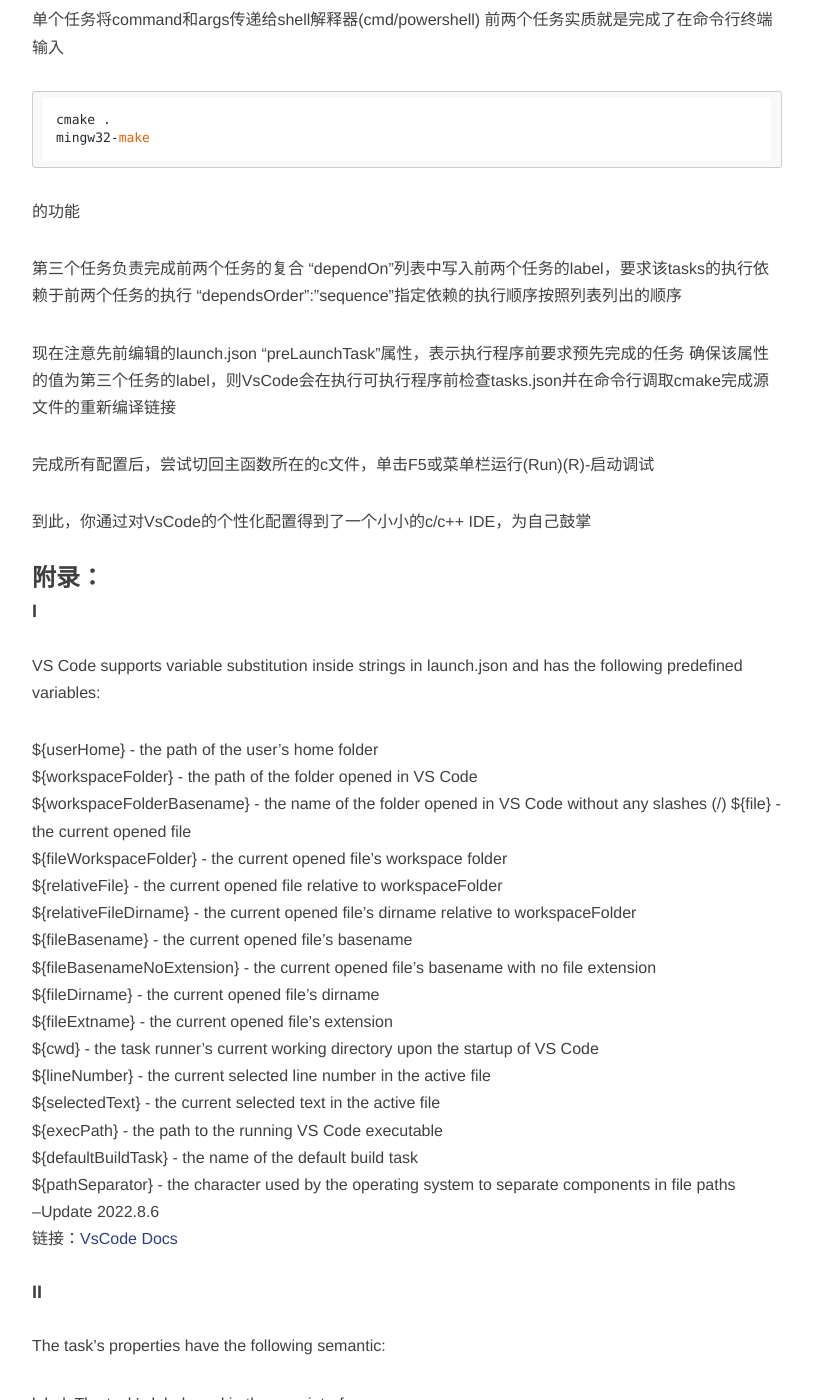
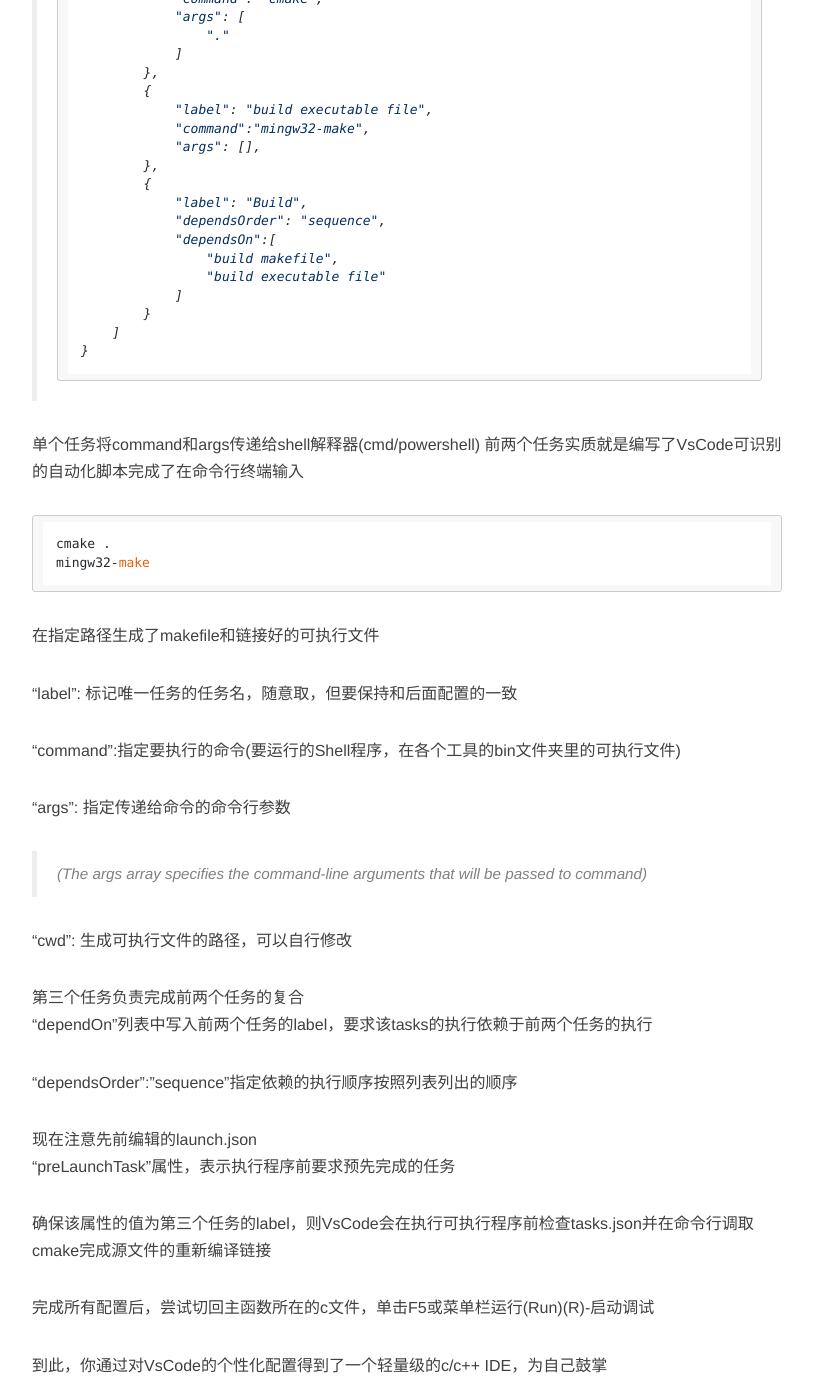
Before and after one commit to NumbNutN/NumbNutN.github.io, a Jekyll site: the page built from _posts/2022-08-04-cmake.md, in a window 1280 px wide and 1400 px high, scrolled down 5248 px. Shown: the whole window, without its empty margins (233-1046 px from the left). Built offline with Jekyll 4.4.1, drawn with Linux system fonts in a browser that asks for light colours; nearby versions of some CDN libraries; comment, search, counter and statistics services are not loaded; some of the changed text lies outside the part shown.

Commit message:
Fix new blog
- Fix the content of newest blog

````diff
--- a/_config.yml
+++ b/_config.yml
@@ -9,8 +9,8 @@
 # About/contact
 owner:
   name: "NumbNut" # 填写作者信息：名字
-  email: X@gmail.com # 填写作者信息：邮箱
-  bio: "你的博客描述" # 填写作者信息：博客描述
+  email: lgd12581@outlook.com # 填写作者信息：邮箱
+  bio: "以后再写描述" # 填写作者信息：博客描述
 
 # Data
 gavatar: img/favicon.png # 浏览器地址栏小图标，可自定义更改
@@ -33,7 +33,7 @@
 exclude: ["less","node_modules","Gruntfile.js","package.json","README.md"]
 
 # http://en.wikipedia.org/wiki/List_of_tz_database_time_zones
-timezone: Asia/Shanghai
+timezone: Asia/Guangzhou
 
 # Defaults for posts
 defaults:
--- a/_posts/2022-08-04-cmake.md
+++ b/_posts/2022-08-04-cmake.md
@@ -11,15 +11,20 @@
 
 |:-----:|:----:|
 |操作系统|Windows|
-|Shell程序|MingGW工具集|
-||Cmake|
+|编译器|MingGW工具集|
+|编译工具(Build System)|Cmake|
 |语言|c/c++|
 |文本编辑器|VsCode|
 
 ### 如何在VsCode里配置好Cmake实现一键编译链接多文件工程
-### 配置过程学习自：[手把手教会VSCode的C++环境搭建，多文件编译，Cmake，json调试配置（ Windows篇）](https://www.bilibili.com/video/BV13K411M78v?p=2&vd_source=13b3aed8b3f815cd63915fb2c4b8a63a)
 
-推荐为你的vscode安装下载以下插件
+配置过程学习自：[手把手教会VSCode的C++环境搭建，多文件编译，Cmake，json调试配置（ Windows篇） - bilibili](https://www.bilibili.com/video/BV13K411M78v?p=2&vd_source=13b3aed8b3f815cd63915fb2c4b8a63a)
+
+当你不懂一个工具的使用方法，而只能在搜索引擎找到零碎且不靠谱的教程，阅读它的官方操作手册和说明文档会很有用！
+
+这个文档手把手教你为VS配置GCC来完成c/c++文件的编译，同时了解tasks.json的一些属性的介绍[Using GCC with MinGW - Visual Studio Code Doc](https://code.visualstudio.com/docs/cpp/config-mingw)
+
+在阅读前推荐为你的vscode安装下载以下插件
 
 为CMakeLists.txt文件的攥写提供代码补全
 ![图1](https://raw.githubusercontent.com/NumbNutN/NumbNutN.github.io/main/img/post-img/2022-08-04-cmake-00.png)
@@ -27,8 +32,9 @@
 微软提供的功能扩展，一键生成模板等
 ![图2](https://raw.githubusercontent.com/NumbNutN/NumbNutN.github.io/main/img/post-img/2022-08-04-cmake-01.png)
 
-在这个简单的多文件编译链接的例子里，看看如何完成基本配置
-共三个文件 main.c fun.c fun.h
+#### 在这个简单的多文件编译链接的例子里，看看如何为VsCode的运行按钮继承基于cmake的多文件编译和链接功能
+
+该工程共包含三个文件 main.c fun.c fun.h，放置在同一路径下
 ```
 //main.c
 #include <stdio.h>
@@ -149,14 +155,21 @@
 
 几个重要属性(property)值得关注：
 "program":执行任务的程序的完整路径，在这里是c源文件编译链接后生成的可执行文件，文件名应该和你的CMakeLists.txt中命名的可执行文件名一致
-"args":提供给可执行文件的参数，如果你的主函数main(int argc,char argv[])需要提供这两个参数在中括号内提供，具体我也不清楚
+
+"args":传递给可执行文件的命令行参数，如果你的主函数main(int argc,char argv[])需要提供参数在中括号内提供即可
+
 "cwd":调试器的工作目录,定义了你的C程序里的'当前路径'(./)
+
 "miDebuggerPath": Debug断点调试器，你需要把这里的路径指向你本地中的mingw64/bin/gdb.exe
+
+"stopAtEntry": 如果设置为true，断点调试程序将会在程序进入main()函数的时候停止并进入debug模式
+
 "preLaunchTask":launch前预先要执行的任务，这里的内容与tasks.json中"labels"属性的字符串保持一致，tasks.json文件的属性配置会在下文说明
 
 其他的参数我暂时不太清楚，在这个工程里保持默认可以正常运作
 
-
+>启动按钮会从tasks.json读取来确认如何构建和运行你的程序
+>(the play button will read from tasks.json to figure out how to build and run your program.)
 ```
 //tasks.json
 {
@@ -190,28 +203,37 @@
 }
 ```
 
-"command":要执行的命令
-"args": 传递给命令的参数
-
 单个任务将command和args传递给shell解释器(cmd/powershell)
-前两个任务实质就是完成了在命令行终端输入
+前两个任务实质就是编写了VsCode可识别的自动化脚本完成了在命令行终端输入
 ```
 cmake .
 mingw32-make
 ```
-的功能
+在指定路径生成了makefile和链接好的可执行文件
+
+"label": 标记唯一任务的任务名，随意取，但要保持和后面配置的一致
+
+"command":指定要执行的命令(要运行的Shell程序，在各个工具的bin文件夹里的可执行文件)
+
+"args": 指定传递给命令的命令行参数
+>(The args array specifies the command-line arguments that will be passed to command)
+
+"cwd": 生成可执行文件的路径，可以自行修改
 
 第三个任务负责完成前两个任务的复合
 "dependOn"列表中写入前两个任务的label，要求该tasks的执行依赖于前两个任务的执行
+
 "dependsOrder":"sequence"指定依赖的执行顺序按照列表列出的顺序
 
 现在注意先前编辑的launch.json
 "preLaunchTask"属性，表示执行程序前要求预先完成的任务
+
+
 确保该属性的值为第三个任务的label，则VsCode会在执行可执行程序前检查tasks.json并在命令行调取cmake完成源文件的重新编译链接
 
 完成所有配置后，尝试切回主函数所在的c文件，单击F5或菜单栏运行(Run)(R)-启动调试
 
-到此，你通过对VsCode的个性化配置得到了一个小小的c/c++ IDE，为自己鼓掌
+到此，你通过对VsCode的个性化配置得到了一个轻量级的c/c++ IDE，为自己鼓掌
 
 
 
@@ -252,3 +274,9 @@
 options: Override the defaults for (current working directory), (environment variables), or (default shell). Options can be set per task but also globally or per platform. Environment variables configured here can only be referenced from within your task script or process and will not be resolved if they are part of your args, command, or other task attributes.cwdenvshell
 runOptions: Defines when and how a task is run.
 链接：[VsCode Docs](https://code.visualstudio.com/docs/editor/tasks)
+
+
+specifie 指定
+active file 活动文件
+argument 参数
+propety 属性
````
Also changed, not shown: other parts of _posts/2022-08-04-cmake.md (+2 -2 lines), _posts/2022-07-30-image-format.md (+2 -2 lines), _posts/2022-07-30-pyCharm.md (+4 -3 lines).
